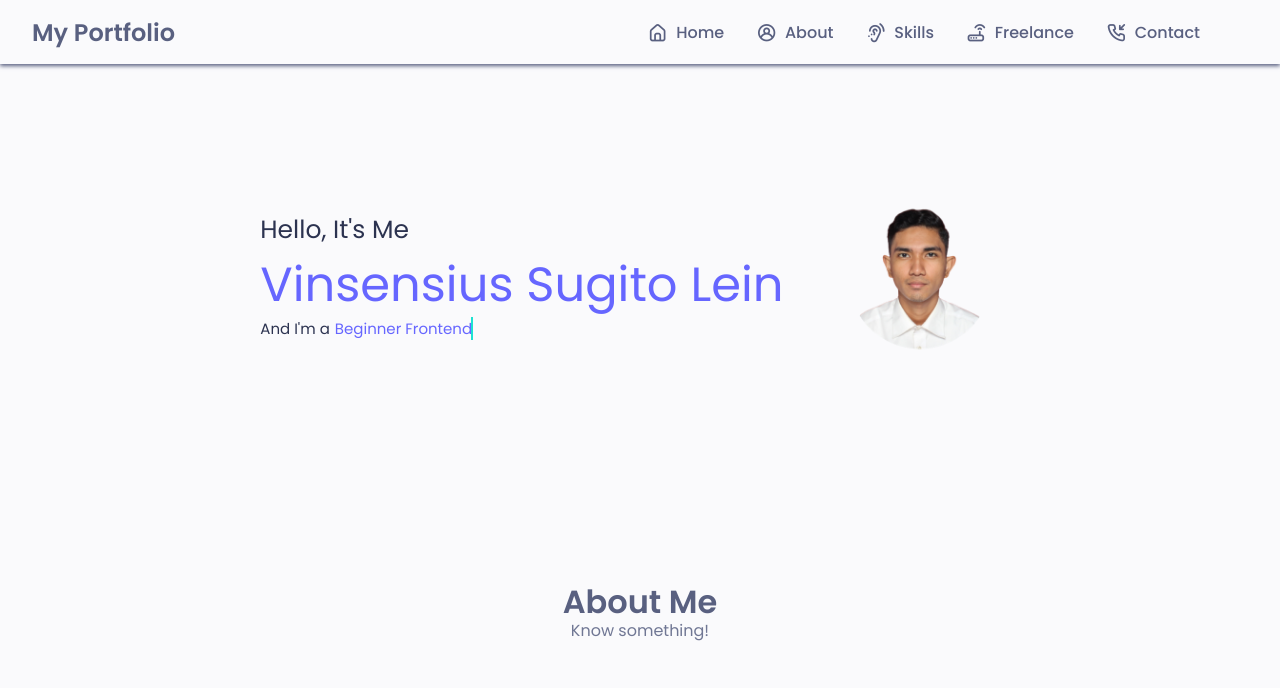
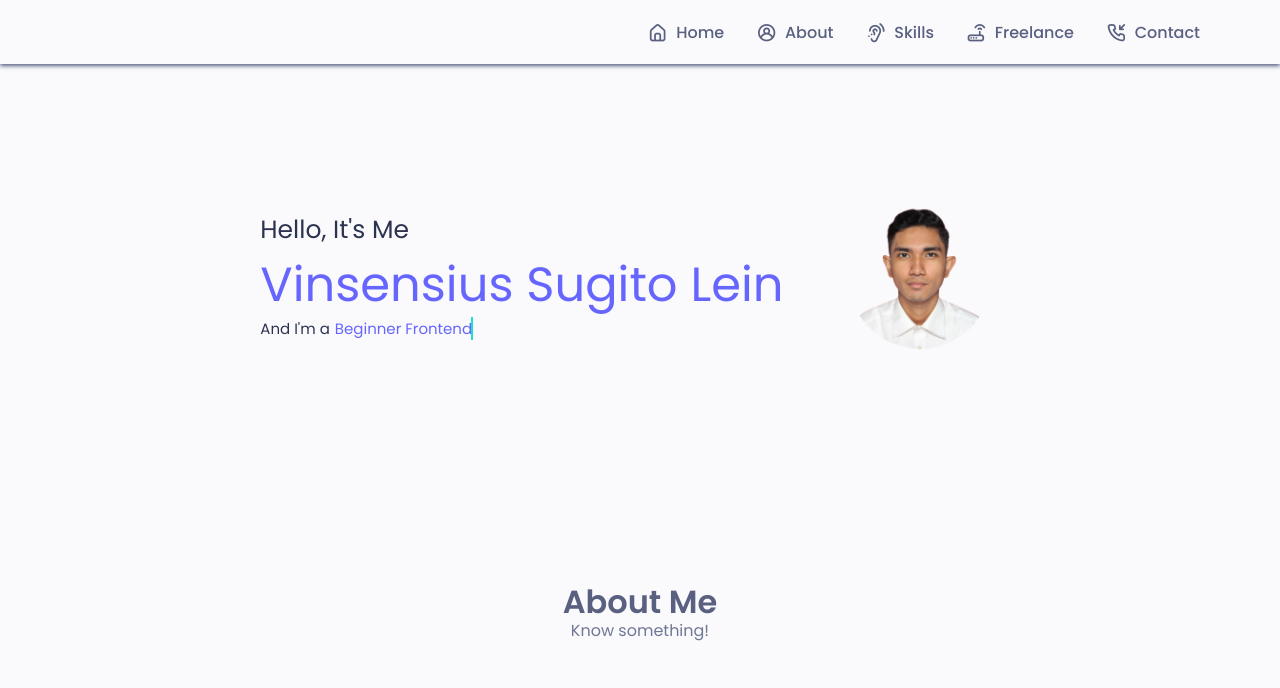
Before and after one commit to vinsensleinnn/portofolio-vinsen-web.github.io, a plain HTML site: page index.html in a window 1280 px wide. Shown: the top 688 px of the page. Drawn offline with nearby package versions, Linux system fonts and the light colour scheme.

Commit message:
Update index.html

```diff
--- a/index.html
+++ b/index.html
@@ -14,7 +14,7 @@
 <body>
     <header class="header scrollHeader " id="header">
         <div class="logoDiv">
-            <h2 class="logo">My Portfolio</h2>
+            <h2 class="logo"></h2>
 
         </div>
 
```
